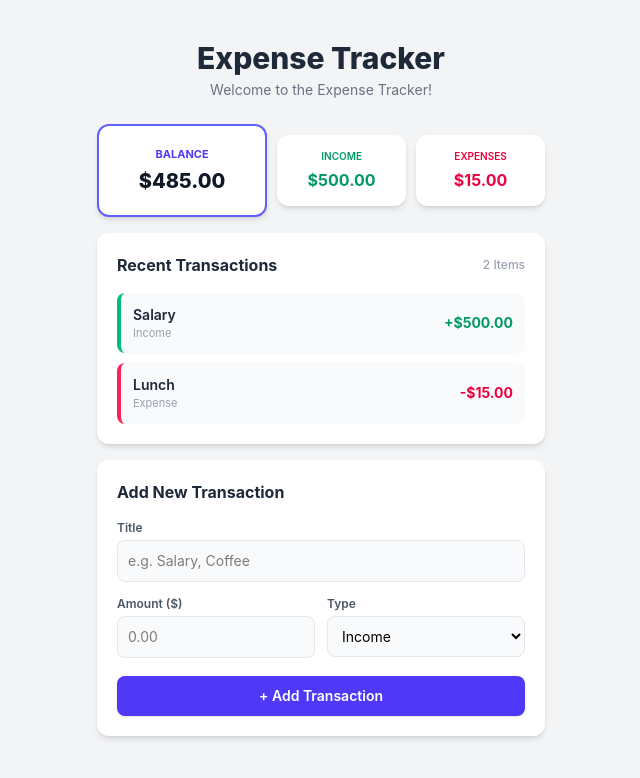
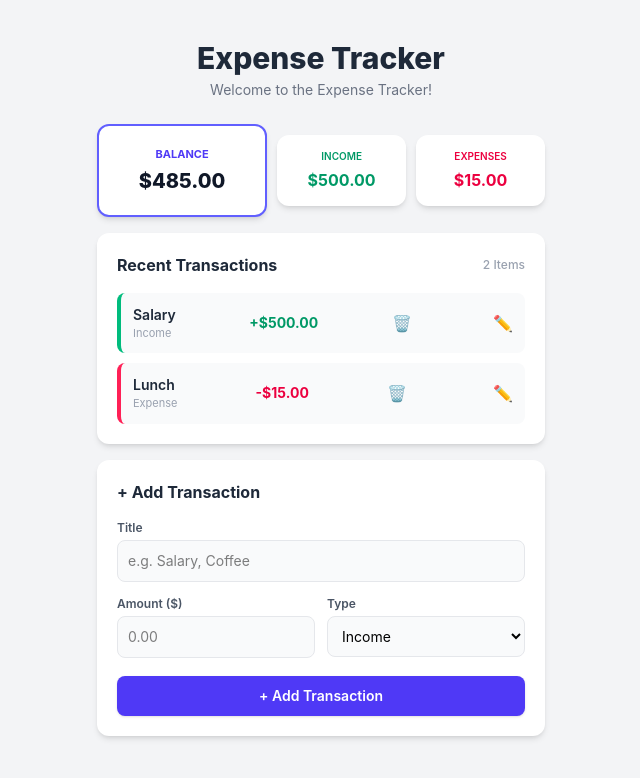
Before and after one commit to betty1233/Expense-Tracker, a React (Vite) app: page / in a window 1280 px wide. Shown: the top 778 px of the page, without its empty margins (319-959 px from the left). Built offline with nearby package versions, Linux system fonts and the light colour scheme.

Commit message:
Added edit transaction functionality to Frontpage component

```diff
--- a/src/components/Frontpage.jsx
+++ b/src/components/Frontpage.jsx
@@ -5,6 +5,7 @@ export default function Frontpage() {
   const [title, setTitle] = useState("");
   const [amount, setAmount] = useState("");
   const [type, setType] = useState("income");
+  const [editingId, setEditingId] =useState (null);
 
   // Dynamic state array to hold list of transactions
   const [transactions, setTransactions] = useState([
@@ -15,7 +16,27 @@ export default function Frontpage() {
   // Handle submitting new transaction
  const handleAddTransaction= (e)  => {
     e.preventDefault();
-    if (!title || !amount) return; // Prevent adding empty transactions
+    if (!title || !amount) return;
+
+    if (editingId !== null) {
+      const updatedTransactions = transactions.map((item) => {
+        if (item.id === editingId) {
+          return {
+            ...item,
+            title: title.trim(),
+            amount: parseFloat(amount),
+            type,
+          };
+        }
+        return item;
+      });
+      setTransactions(updatedTransactions);
+      setEditingId(null);
+      setTitle("");
+      setAmount("");
+      setType("income");
+      return;
+    }
 
       const newTransaction = {
         id: Date.now(),
@@ -28,6 +49,45 @@ export default function Frontpage() {
       setAmount("");
       setType("income");
   }
+
+   const handleDeleteTransaction =(id) =>{
+    const updatedTransactions = transactions.filter(
+      (item) => item.id !== id
+    );
+    setTransactions(updatedTransactions);
+  };
+
+   const handleEditTransaction =(id)=> {
+    const transactionToEdit = transactions.find((item)=> item.id === id);
+    if(transactionToEdit){
+      setTitle(transactionToEdit.title);
+      setAmount(transactionToEdit.amount.toString());
+      setType(transactionToEdit.type);
+      setEditingId(id);
+    }
+  };
+
+ const handlesaveEdit =(e)=>{
+  e.preventDefault();
+
+  if(!title || !amount) return;
+  const updatedTransactions = transactions.map((item) => {
+    if(item.id === editingId){
+      return {
+        ...item,
+        title: title.trim(),
+        amount: parseFloat(amount),
+        type
+      };
+    }
+    return item;
+  });
+  setTransactions(updatedTransactions);
+  setTitle("");
+  setAmount("");
+  setType("income");
+  setEditingId(null);
+};
 
   const incomeTransactions = transactions.filter((item) => item.type === "income");
   const totalIncome = incomeTransactions.reduce((total, item) => total + item.amount, 0);
@@ -50,7 +110,7 @@ export default function Frontpage() {
         {/* Balance Card (Bigger & Highlighted) */}
         <div className="flex-[1.25] bg-white p-5 rounded-xl shadow-md text-center border-2 border-indigo-500">
           <h2 className="text-[11px] uppercase font-bold text-indigo-600">Balance</h2>
-          <p className="text-xl font-extrabold text-gray-900 mt-1">${(totalIncome - totalExpenses).toFixed(2)}</p>
+          <p className="text-xl font-extrabold text-gray-900 mt-1">${totalBalance.toFixed(2)}</p>
         </div>
 
         {/* Income Card */}
@@ -94,6 +154,15 @@ export default function Frontpage() {
               >
                 {item.type === "income" ? "+" : "-"}${Number(item.amount).toFixed(2)}
               </span>
+               <button
+            onClick={() => handleDeleteTransaction(item.id)}>
+            🗑️
+          </button>
+
+          <button onClick={() => handleEditTransaction(item.id)}
+            className="ml-2 text-gray-500 hover:text-gray-700 transition">
+             ✏️
+          </button>
             </li>
           ))}
         </ul>
@@ -101,9 +170,9 @@ export default function Frontpage() {
 
       {/* Add New Transaction Form */}
       <div className="bg-white rounded-xl shadow-md p-5 mt-4 w-full max-w-md mb-10">
-        <h2 className="text-base font-bold text-gray-800 mb-4">Add New Transaction</h2>
+        <h2 className="text-base font-bold text-gray-800 mb-4">{editingId !== null ? "Update Transaction" : "+ Add Transaction"}</h2>
 
-        <form onSubmit={handleAddTransaction} className="space-y-3.5">
+        <form onSubmit={editingId !== null ? handlesaveEdit : handleAddTransaction} className="space-y-3.5">
           {/* Title Input */}
           <div>
             <label className="block text-xs font-semibold text-gray-600 mb-1">Title</label>
@@ -149,7 +218,7 @@ export default function Frontpage() {
             type="submit"
             className="w-full bg-indigo-600 hover:bg-indigo-700 active:scale-[0.99] text-white font-semibold py-2.5 rounded-lg text-sm transition shadow-sm mt-1"
           >
-            + Add Transaction
+            {editingId !== null ? "Update Transaction" : "+ Add Transaction"}
           </button>
         </form>
       </div>
```
